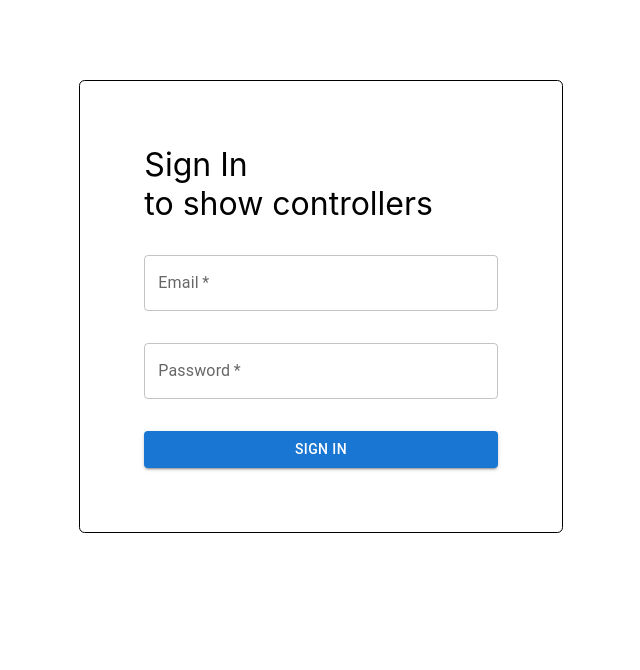
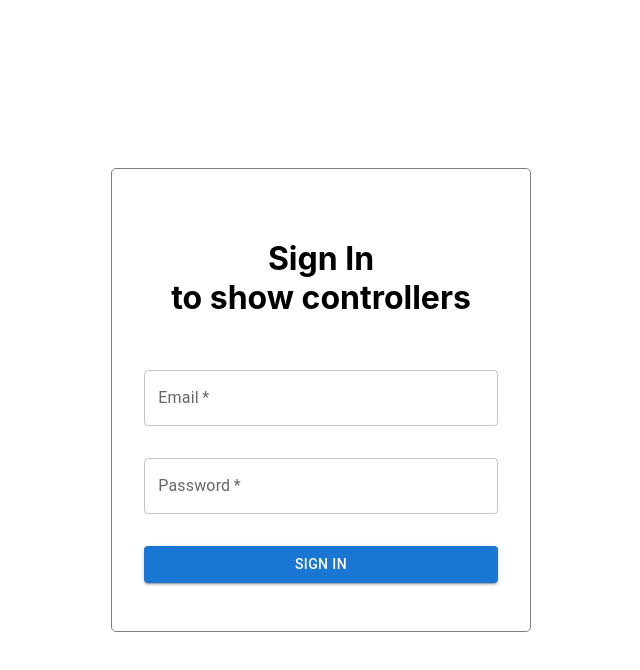
Before and after one commit to rahulob/esp32-home-control, a Next.js app: page / in a window 1280 px wide. Shown: the top 670 px of the page, without its empty margins (319-959 px from the left). Built offline with nearby package versions, Linux system fonts and the light colour scheme; no server answers.

Commit message:
Changed some styles for login form

```diff
--- a/styles/Home.module.scss
+++ b/styles/Home.module.scss
@@ -39,24 +39,24 @@
 }
 
 .form {
-  width: fit-content;
+  display: grid;
+  position: absolute;
+  inset: 0;
   margin: auto;
-  padding: 4rem;
-  display: grid;
-  row-gap: 2rem;
-  border: 1px solid black;
-  border-radius: 0.35rem;
-  margin-block: 5rem;
+  height: fit-content;
+  gap: 2rem;
+  border: 1px solid grey;
+  border-radius: 5px;
+  padding: 3rem 2rem;
 
   .title {
-    margin: 0;
-    font-weight: 400;
+    text-align: center;
   }
 
-  .textField {
-    width: 80vw;
+  @media (min-width:398px) {
+    width: max-content;
 
-    @media (min-width: 398px) {
+    .textField {
       width: 35ch;
     }
   }
```
